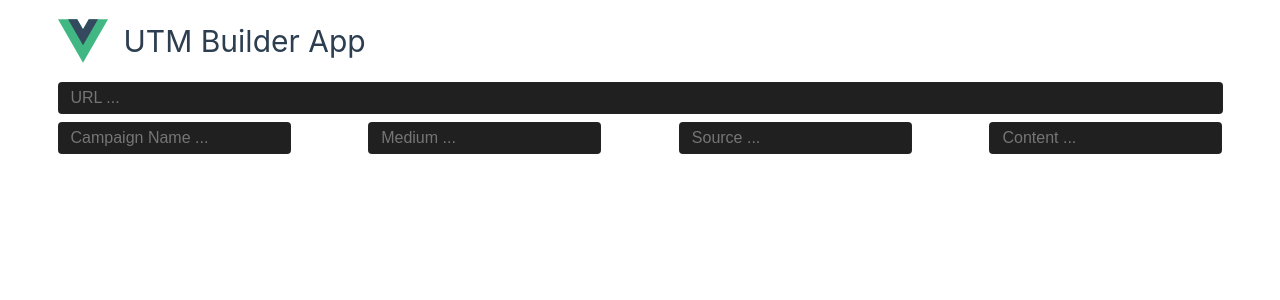
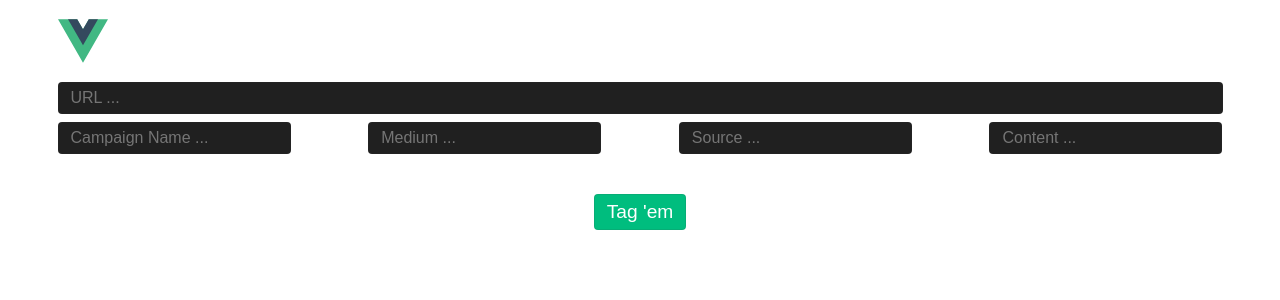
Before and after one commit to juronja/utm-builder, a Vue app: page / in a window 1280 px wide. Shown: the top 300 px of the page. Built offline with nearby package versions, Linux system fonts and the light colour scheme.

Commit message:
added a button

```diff
--- a/src/App.vue
+++ b/src/App.vue
@@ -15,13 +15,13 @@ import MainHeader from './components/MainHeader.vue'
       <input type="text" placeholder="Content ..." />
       <!-- <input type="text" v-model="Content" placeholder="Campaign Name ..." /> -->
     </div>
+    <div class="btn-big-center">
+      <button>Tag 'em</button>
+    </div>
   </main>
 </template>
 
 <style scoped>
-
-
-
 #url {
   width: 100%;
 }
@@ -31,4 +31,15 @@ import MainHeader from './components/MainHeader.vue'
   flex-wrap: wrap;
   justify-content: space-between;
 }
+
+.btn-big-center {
+  margin: 2rem 0 2rem 0;
+  display: flex;
+  justify-content: center;
+}
+
+button {
+  font-size: 1.2rem;
+}
+
 </style>
--- a/src/assets/base.css
+++ b/src/assets/base.css
@@ -2,20 +2,18 @@
 :root {
   --color-white: #ffffff;
   --color-white-soft: #888888;
-  --color-white-mute: #f2f2f2;
 
   --color-black: #202020;
   --color-black-soft: #303030;
-  --color-black-mute: #282828;
 
-  --color-indigo: #2c3e50;
+  --color-primary: hsla(160, 100%, 37%, 1);
 
   --color-divider-light-1: rgba(13, 110, 253, 0.25);
   --color-divider-light-2: rgba(60, 60, 60, 0.12);
   --color-divider-dark-1: rgba(84, 84, 84, 0.65);
   --color-divider-dark-2: rgba(84, 84, 84, 0.48);
 
-  --color-text-light-1: var(--color-indigo);
+  --color-text-light-1: var(--color-primary);
   --color-text-light-2: rgba(60, 60, 60, 0.66);
   --color-text-dark-1: var(--color-white);
   --color-text-dark-2: rgba(235, 235, 235, 0.64);
@@ -25,13 +23,12 @@
 :root {
   --color-background: var(--color-white);
   --color-background-soft: var(--color-white-soft);
-  --color-background-mute: var(--color-white-mute);
 
   --color-border: var(--color-divider-light-2);
   --color-border-hover: var(--color-divider-light-1);
-  --color-border-focus: var(--color-divider-light-1)
+  --color-border-focus: var(--color-divider-light-1);
 
-  --color-heading: var(--color-text-light-1);
+  --color-heading: var(--color-white);
   --color-text: var(--color-text-light-1);
 
   --section-gap: 160px;
@@ -41,11 +38,10 @@
   :root {
     --color-background: var(--color-black-soft);
     --color-background-soft: var(--color-black-soft);
-    --color-background-mute: var(--color-black-mute);
 
     --color-border: var(--color-divider-dark-2);
     --color-border-hover: var(--color-divider-dark-1);
-    --color-border-focus: var(--color-divider-light-1)
+    --color-border-focus: var(--color-divider-light-1);
 
     --color-heading: var(--color-text-dark-1);
     --color-text: var(--color-text-dark-2);
--- a/src/assets/main.css
+++ b/src/assets/main.css
@@ -33,6 +33,21 @@ input:focus {
   box-shadow: 0 0 0 .25rem rgba(13, 253, 161, 0.10);
 }
 
+button {
+  padding: 0.375rem 0.75rem 0.375rem 0.75rem;
+  color: var(--color-heading);
+  background-color: var(--color-primary);
+  border: 1px solid var(--color-border);
+  border-radius: 0.25rem;
+}
+
+button:hover {
+  cursor: pointer;
+  background-color: var(--color-primary);
+  box-shadow: 0 0 0 .25rem rgba(13, 253, 161, 0.10);
+  outline: 0;
+}
+
 a,
 .green {
   text-decoration: none;
```
